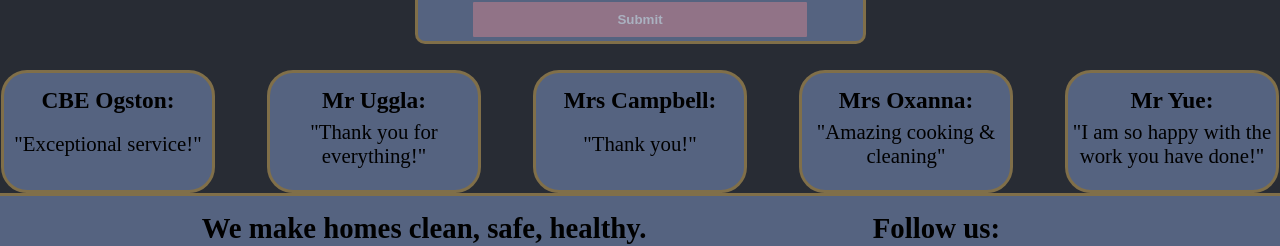
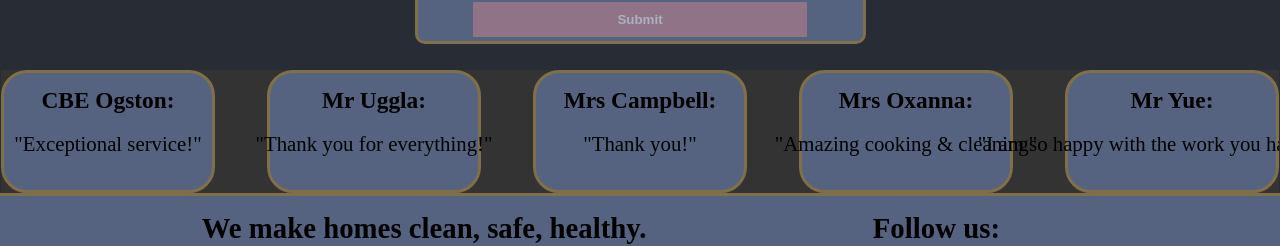
Before and after one commit to BAZBOT123/Cleaning-Website, a React (Create React App) app: page /reviews in a window 1280 px wide. Shown: the part 573-819 px from the top of the page. Built offline with nearby package versions, Linux system fonts and the light colour scheme; no server answers; some icons are missing.

Commit message:
Added scroll bar to the all-cards in Review page

```diff
--- a/src/components/reviews.css
+++ b/src/components/reviews.css
@@ -100,3 +100,24 @@ h1.placeholder-text {
     margin: 0;
     color: black;
   }
+
+  div.all-cards {
+    display: flex;
+    overflow: auto;
+    white-space: nowrap;
+    background-color: #333;
+  }
+
+
+
+  div.all-cards a {
+  display: inline-block;
+  color: white;
+  text-align: center;
+  padding: 14px;
+  text-decoration: none;
+}
+
+div.all-cards a:hover {
+  background-color: #777;
+}
```
